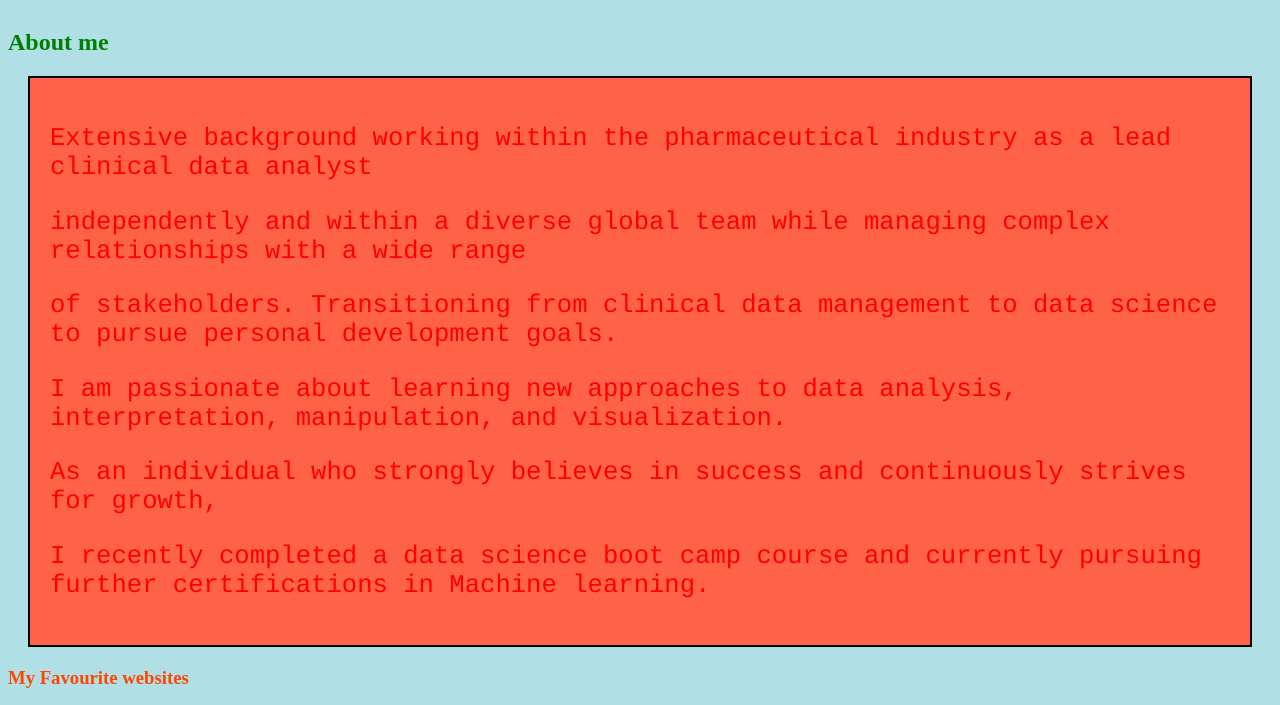
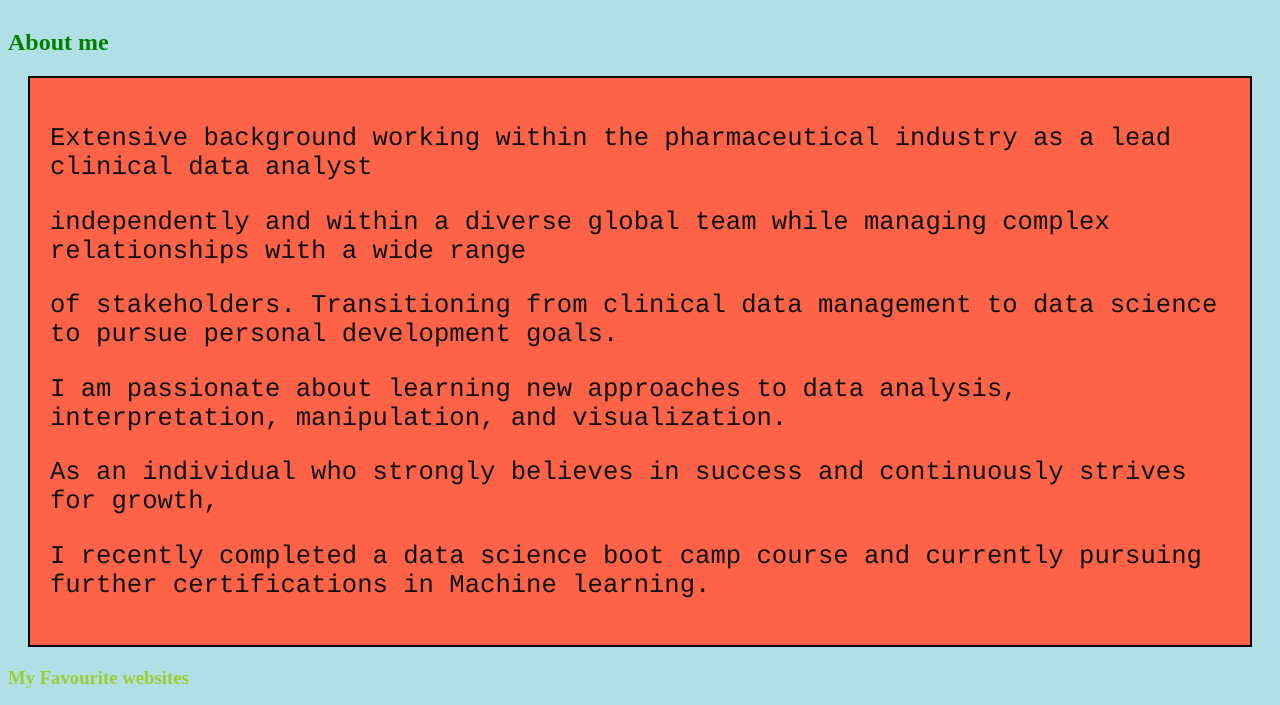
Before and after one commit to VirgSam/my_webpage, a plain HTML site: page index.html in a window 1280 px wide. Shown: the part 91-796 px from the top of the page. Drawn offline with Linux system fonts and the light colour scheme.

Commit message:
commit with id selector

```diff
--- a/index.html
+++ b/index.html
@@ -27,7 +27,7 @@
                 </div>
             </section>
             <section>
-                <h3>My Favourite websites</h3>
+                <h3 id="jedi">My Favourite websites</h3>
                 <ul>
                     <li><a href="https://www.fenriz-gym.com/bjj-training-berlin/">fenriz-gym</a></li>
                     <li><a href="https://jamesclear.com/atomic-habits">Atomic Habits</a></li>
--- a/style_sheets/styles.css
+++ b/style_sheets/styles.css
@@ -1,6 +1,6 @@
 body {background-color: powderblue;}
 h1 {color: blue;font-family: verdana;font-size: 300%;}
-p {color: red;font-family: courier;font-size: 160%;}
+p {color: rgb(15, 15, 15);font-family: courier;font-size: 160%;}
 .city {
     background-color: tomato;
     color: white;
@@ -8,3 +8,4 @@ p {color: red;font-family: courier;font-size: 160%;}
     margin: 20px;
     padding: 20px;
     }
+#jedi{color: yellowgreen;}
```
